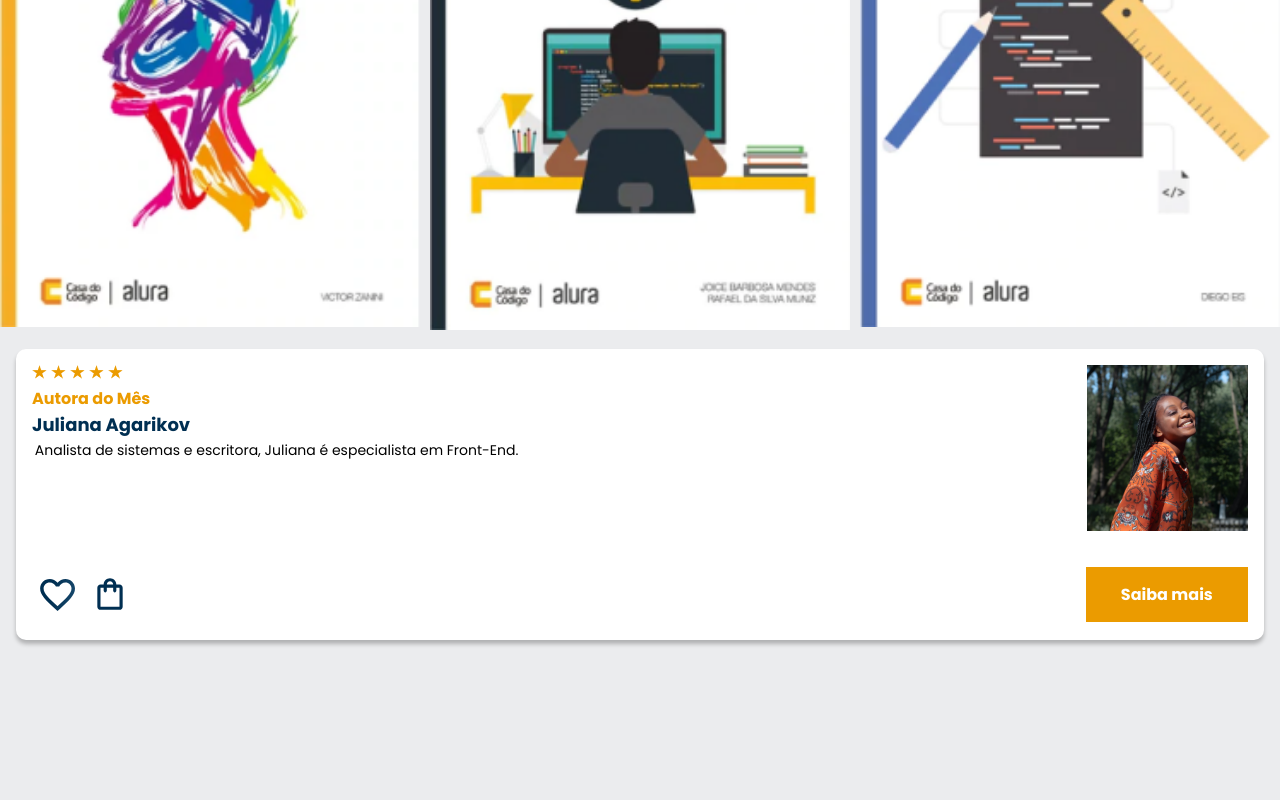
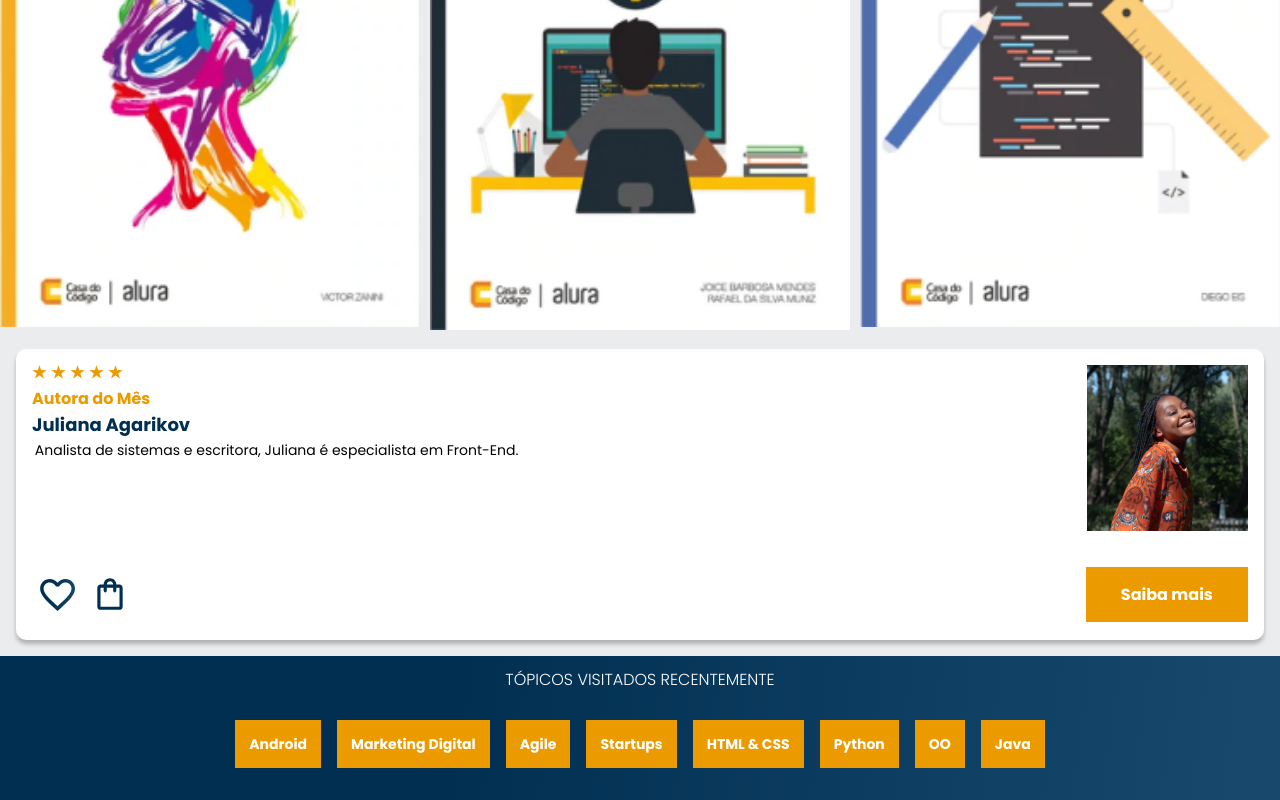
Before and after one commit to ThiagoSR27/Livraria, a plain HTML site: page index.html in a window 1280 px wide. Shown: the part 1618-2418 px from the top of the page. Before the commit the page ends 2274 px from the top, so only its background shows below. Drawn offline with nearby package versions, Linux system fonts and the light colour scheme.

Commit message:
recently visited topic

```diff
--- a/css/style.css
+++ b/css/style.css
@@ -1,6 +1,7 @@
 @import url(header.css);
 @import url(banner.css);
 @import url(carrossel.css);
+@import url(topico.css);
 
 :root{
     --cor-de-fundo: #ebecee;
--- /dev/null
+++ b/css/topico.css
@@ -0,0 +1,30 @@
+.topicos{
+    background: var(--azul-degrade);
+    text-align: center;
+    padding: 1em 0;
+}
+
+.topicos_titulo{
+    color: var(--branco);
+    font-weight: 300;
+    margin-bottom: 1em;
+}
+
+.topicos_lista{
+    display: flex;
+    flex-wrap: wrap;
+    justify-content: center;
+}
+
+.topicos_item{
+    margin: 2em 0.5em;
+}
+
+.topicos_link{
+    color: var(--branco);
+    padding: 1em;
+    background-color: var(--laranja);
+    text-decoration: none;
+    font-size: 14px;
+    font-weight: 700;
+}
--- a/index.html
+++ b/index.html
@@ -174,6 +174,20 @@
 
     </section>
 
+    <section class="topicos">
+        <h2 class="topicos_titulo">TÓPICOS VISITADOS RECENTEMENTE</h2>
+        <ul class="topicos_lista">
+            <li class="topicos_item"><a href="#" class="topicos_link">Android</a></li>
+            <li class="topicos_item"><a href="#" class="topicos_link">Marketing Digital</a></li>
+            <li class="topicos_item"><a href="#" class="topicos_link">Agile</a></li>
+            <li class="topicos_item"><a href="#" class="topicos_link">Startups</a></li>
+            <li class="topicos_item"><a href="#" class="topicos_link">HTML & CSS</a></li>
+            <li class="topicos_item"><a href="#" class="topicos_link">Python</a></li>
+            <li class="topicos_item"><a href="#" class="topicos_link">OO</a></li>
+            <li class="topicos_item"><a href="#" class="topicos_link">Java</a></li>
+        </ul>
+    </section>
+
     <script src="https://cdn.jsdelivr.net/npm/swiper@9/swiper-bundle.min.js"></script>
     <script>
         const swiper = new Swiper('.swiper',{
```
